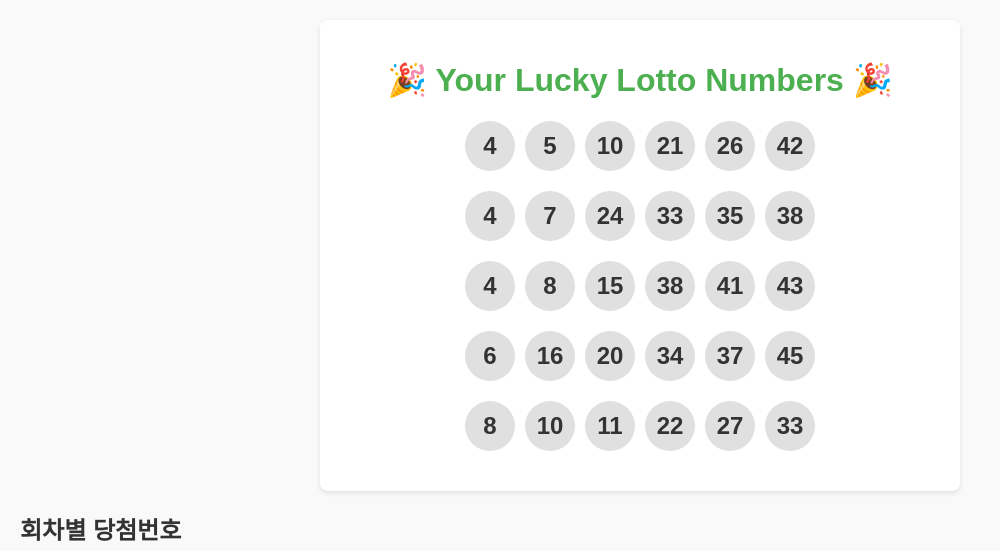
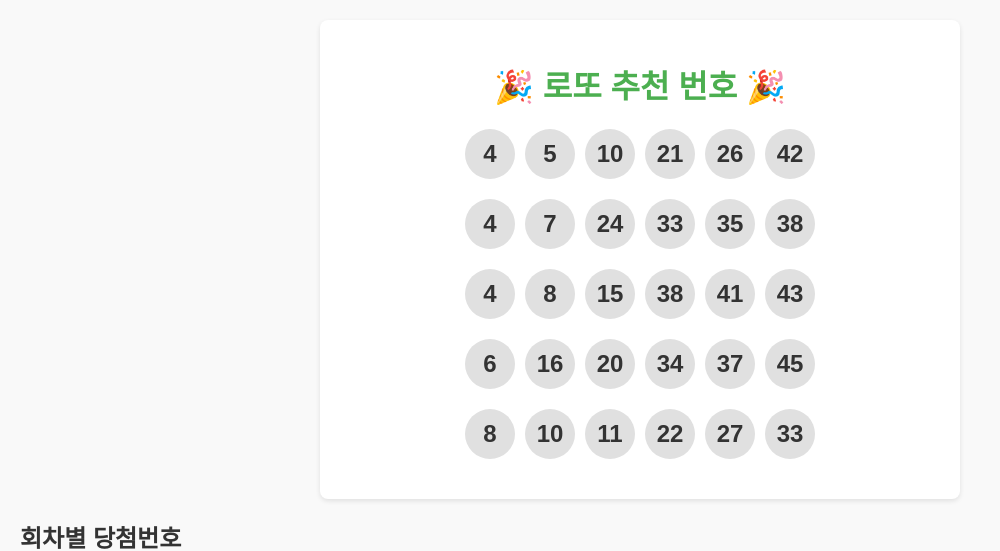
Before and after one commit to Catbox00/LottoW, a Flask app: page / in a window 1280 px wide. Shown: the top 551 px of the page, without its empty margins (0-1000 px from the left). Run offline with Flask 3, Linux system fonts and the light colour scheme; data that the repository does not hold is empty.

Commit message:
20241226 업데이트

```diff
--- a/requirements.txt
+++ b/requirements.txt
@@ -1,2 +1,4 @@
 flask
 gunicorn
+random
+requests
--- a/templates/index.html
+++ b/templates/index.html
@@ -60,7 +60,7 @@
 </head>
 <body>
     <div class="container">
-        <h1>🎉 Your Lucky Lotto Numbers 🎉</h1>
+        <h1>🎉 로또 추천 번호 🎉</h1>
         <div>
             {% for numbers in lotto_numbers %}
             <div class="lotto-numbers">
```
